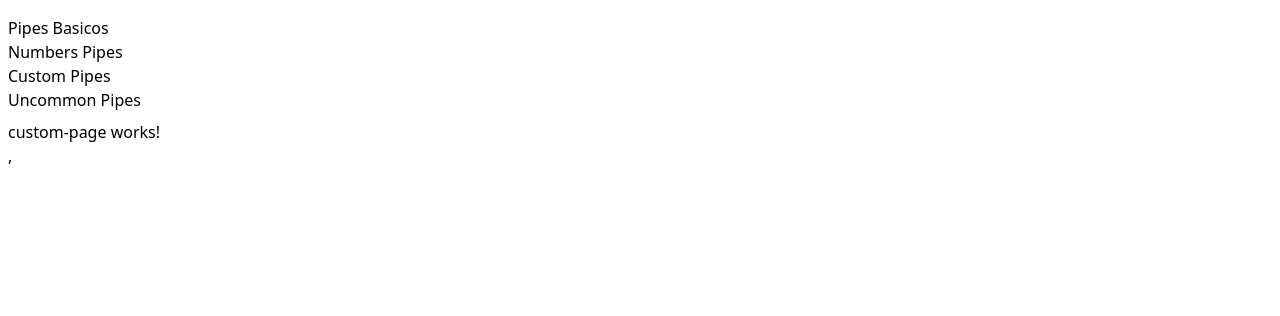
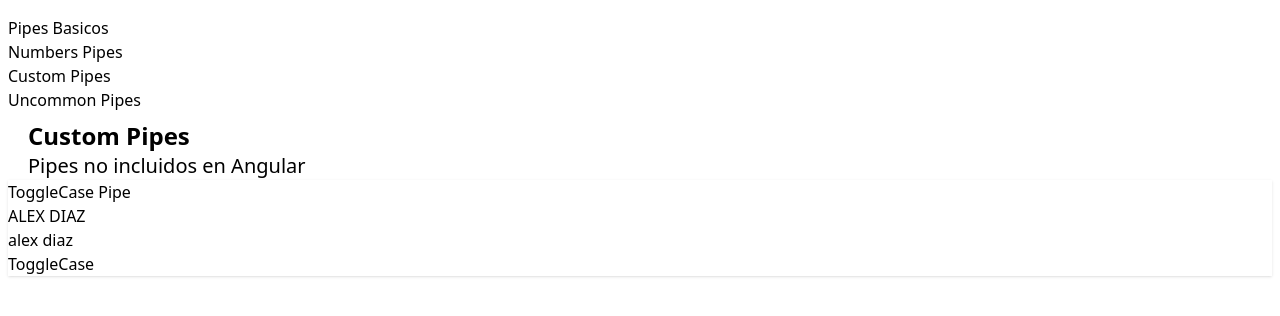
Before and after one commit to ZAIDomy/pipes_app, an Angular app: page /custom in a window 1280 px wide. Shown: the top 316 px of the page. Built offline with nearby package versions, Linux system fonts and the light colour scheme.

Commit message:
toggleCase Pipe

```diff
--- a/src/app/pages/custom-page/custom-page.component.html
+++ b/src/app/pages/custom-page/custom-page.component.html
@@ -1 +1,16 @@
-<p>custom-page works!</p>,
+<section class="mx-5">
+    <h1 class="text-2xl font-bold">Custom Pipes</h1>
+    <h3 class="text-xl font-thin">Pipes no incluidos en Angular</h3>
+</section>
+
+<div class="stats shadow">
+  <div class="stat">
+    <div class="stat-title">ToggleCase Pipe</div>
+    <div class="stat-value">{{name()| toggleCase:upperCase() }}</div>
+    <div class="stat-desc">{{name()}}</div>
+
+    <button
+    (click)="toggleSignal()"
+    class="btn btn-primary">ToggleCase</button>
+  </div>
+</div>
--- a/src/app/pages/custom-page/custom-page.component.ts
+++ b/src/app/pages/custom-page/custom-page.component.ts
@@ -1,9 +1,20 @@
-import { Component } from '@angular/core';
+import { Component, signal } from '@angular/core';
+import { toggleCasePipe } from '../../pipes/toggle-case-pipe';
 
 @Component({
   selector: 'app-custom-page',
   standalone: true,
-  imports: [],
+  imports: [toggleCasePipe],
   templateUrl: './custom-page.component.html',
 })
-export default class CustomPageComponent { }
+export default class CustomPageComponent {
+  name = signal('alex diaz');
+
+  upperCase = signal(true);
+
+  toggleSignal(){
+    this.upperCase.update(value=>!value);
+  }
+
+
+}
--- /dev/null
+++ b/src/app/pipes/toggle-case-pipe.ts
@@ -0,0 +1,13 @@
+import { Pipe, PipeTransform } from '@angular/core';
+
+@Pipe({
+    name: 'toggleCase',
+    standalone: true,
+})
+
+export class toggleCasePipe implements PipeTransform {
+    transform(value: string,upper:boolean=true): string {
+
+        return upper ? value.toUpperCase() : value.toLowerCase();
+    }
+}
```
